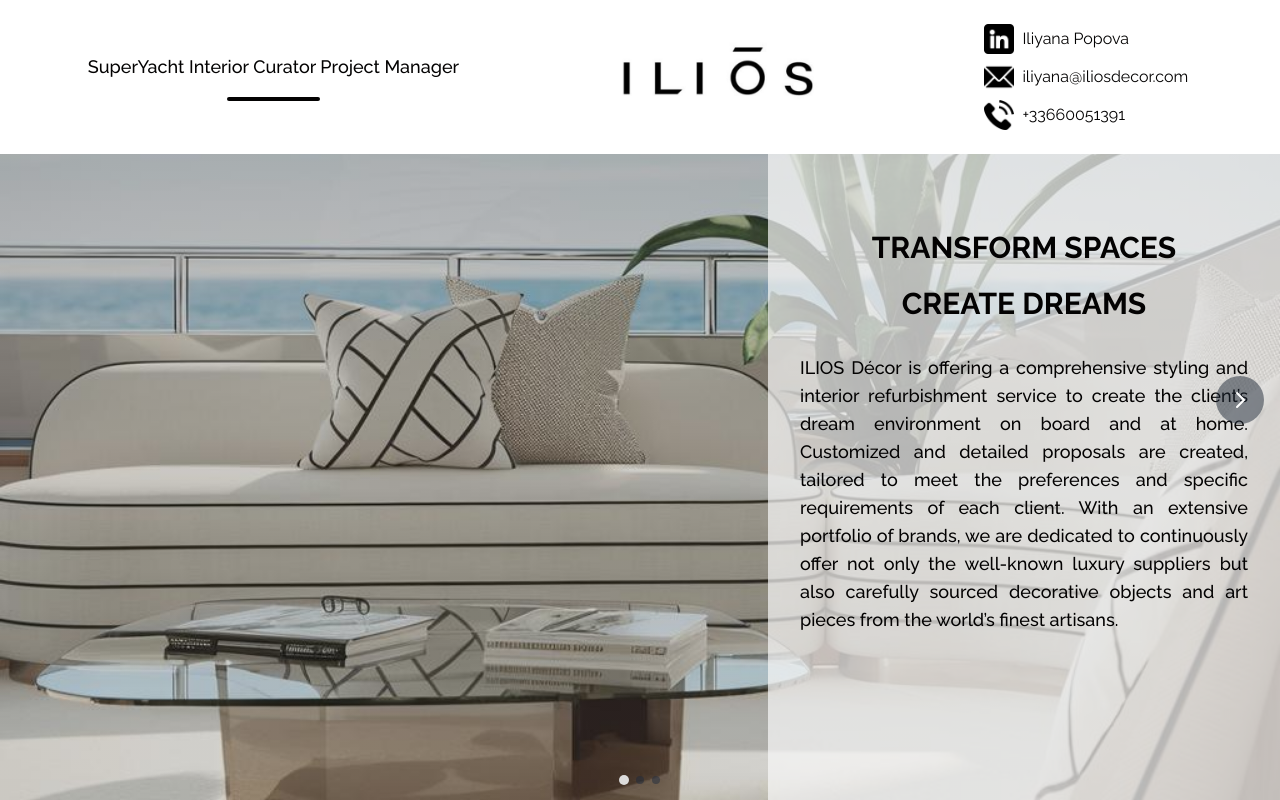
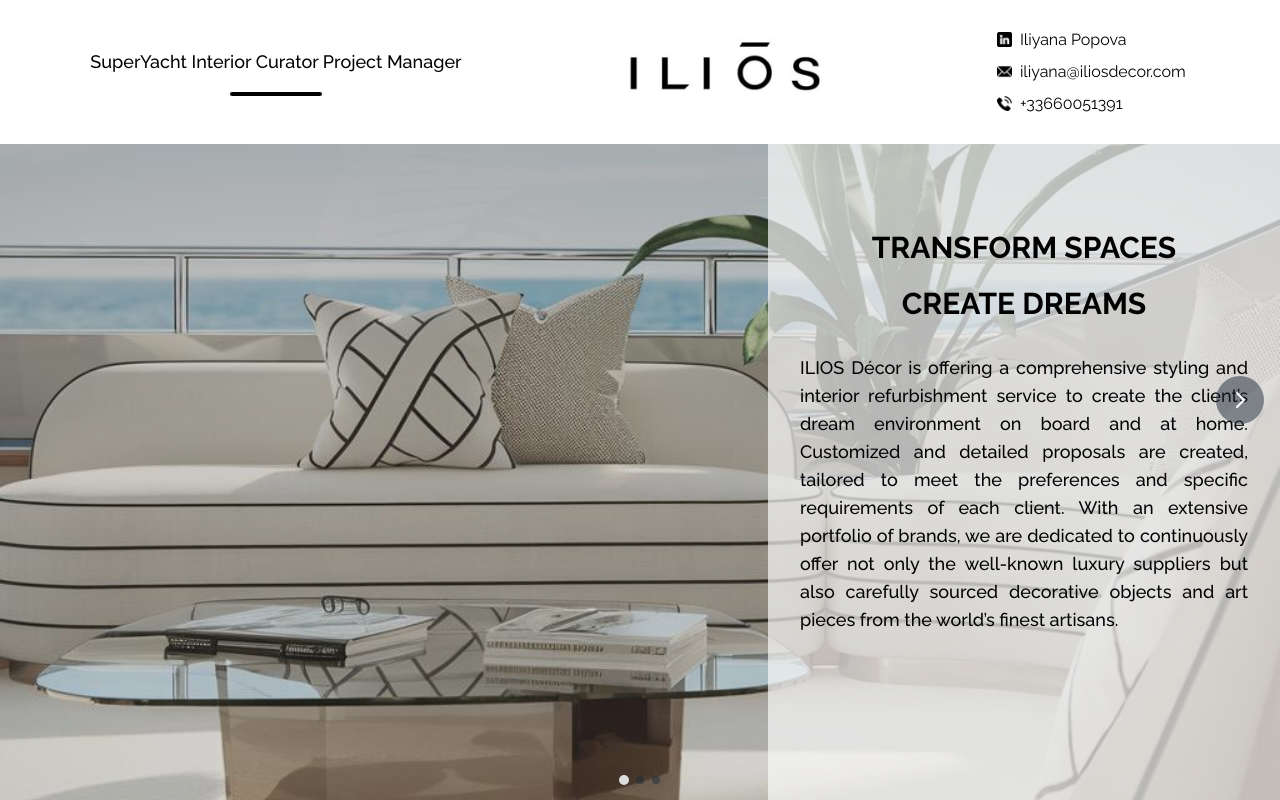
Before and after one commit to SimoSabev/Ilios, a Next.js app in the folder ilios/: page / in a window 1280 px wide. Built offline with nearby package versions, Linux system fonts and the light colour scheme.

Commit message:
fix evrt

```diff
--- a/ilios/components/Navbar.tsx
+++ b/ilios/components/Navbar.tsx
@@ -150,7 +150,7 @@ const Navbar: React.FC<NavbarProps> = ({ className }) => {
                   <Image
                     src={link1.src}
                     alt="linkedin-icon"
-                    width={30}
+                    width={15}
                     height={30}
                   />
                   <p>Iliyana Popova</p>
@@ -162,7 +162,7 @@ const Navbar: React.FC<NavbarProps> = ({ className }) => {
                 <Image
                   src={link2.src}
                   alt="email-icon"
-                  width={30}
+                  width={15}
                   height={30}
                 />
                 <p>iliyana@iliosdecor.com</p>
@@ -173,7 +173,7 @@ const Navbar: React.FC<NavbarProps> = ({ className }) => {
                 <Image
                   src={link3.src}
                   alt="telephone-icon"
-                  width={30}
+                  width={15}
                   height={30}
                 />
                 <p>+33660051391</p>
```
